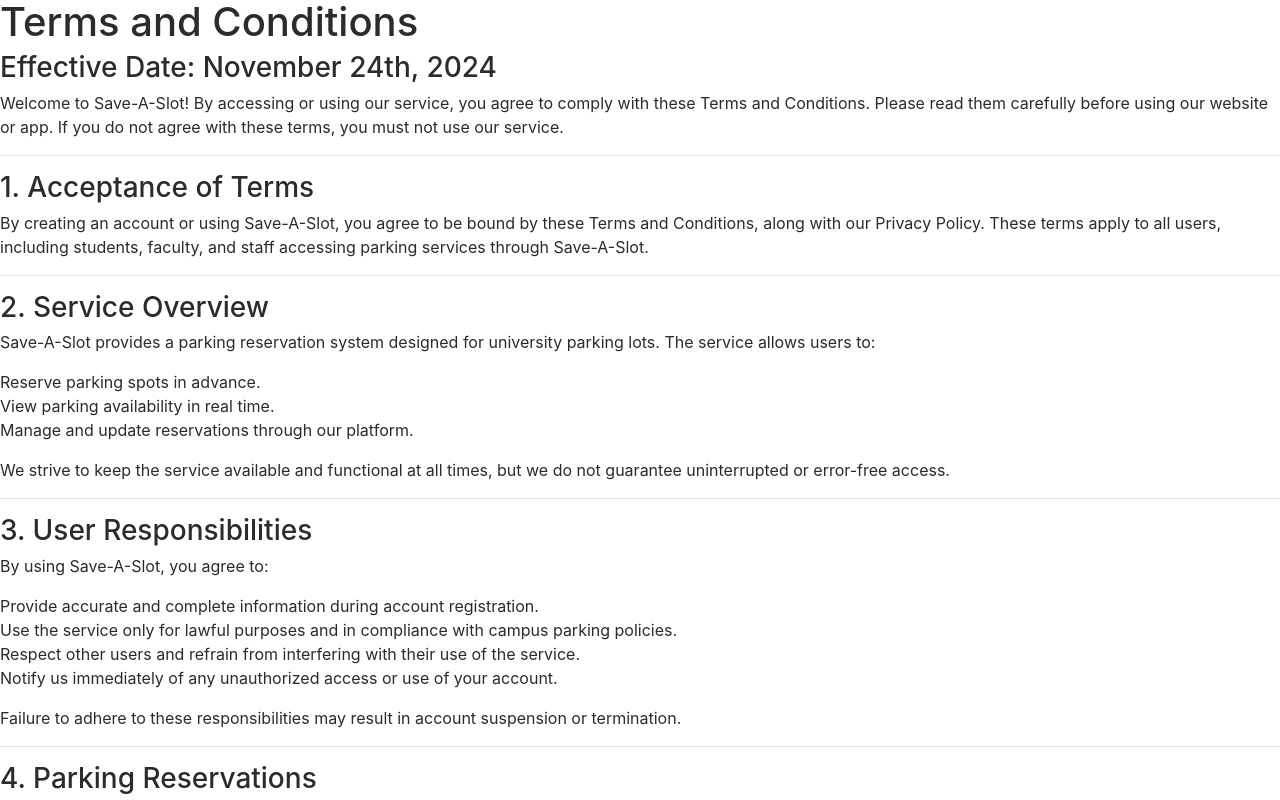
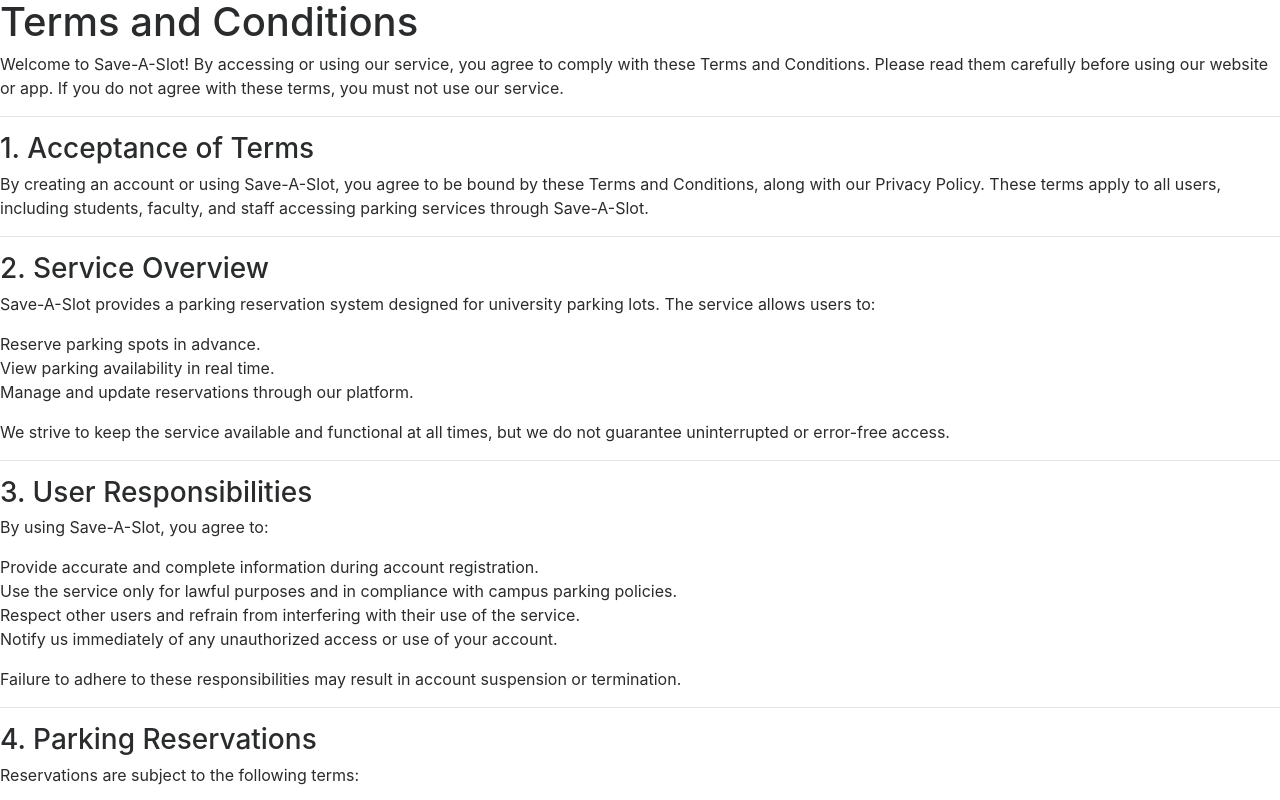
Before and after one commit to 4xRabbani/Save-A-Slot-Final, a React (Vite) app: page /terms in a window 1280 px wide. Shown: the top 800 px of the page. Built offline with nearby package versions, Linux system fonts and the light colour scheme.

Commit message:
Minor Changes for icons

```diff
--- a/src/components/landing_page/header/Header.jsx
+++ b/src/components/landing_page/header/Header.jsx
@@ -17,7 +17,11 @@
         <header>
           <div className="container row justify-content-between">
             <div className="col-2">
+              <a
+              href="https://www.umb.edu/#"
+              >
               <img src={logo} alt="logo" />
+              </a>
             </div>
             <div className="col-6 text-right">
               <a
--- a/src/components/shared/footer/Footer.jsx
+++ b/src/components/shared/footer/Footer.jsx
@@ -11,7 +11,7 @@
 
       {/* Google Play Button */}
       <a href="https://play.google.com/store/apps" target="_blank" rel="noopener noreferrer">
-        <img src={playStoreBadge} alt="Get it on Google Play" style={{ height: '80px' }} />
+        <img src={playStoreBadge} alt="Get it on Google Play" style={{ height: '55px' }} />
       </a>
     </div>
   );
@@ -44,7 +44,7 @@
               Meet the Team
             </a>
           </div>
-          <div className="align-self-center text-center text-md-left my-2 ">
+          <div className="align-self-center text-center text-md-left">
             <DownloadButtons />
           </div>
       </div>
--- a/src/components/shared/privacy/privacy.jsx
+++ b/src/components/shared/privacy/privacy.jsx
@@ -1,7 +1,7 @@
 function Privacy() {
     return(
         <div>
-            <h1>Effective Date: November 24th, 2024</h1>
+            <h1>Privacy Policy</h1>
             <p>
                 Welcome to Save-A-Slot! Your privacy is important to us.
                 This Privacy Policy explains how we collect, use, and protect your information.
--- a/src/components/shared/terms/terms.jsx
+++ b/src/components/shared/terms/terms.jsx
@@ -3,8 +3,6 @@
     return(
         <div>
             <h1>Terms and Conditions</h1>
-
-            <h3>Effective Date: November 24th, 2024</h3>
                 <p>
                     Welcome to Save-A-Slot! By accessing or using our service, you agree to comply with these Terms and Conditions.
                     Please read them carefully before using our website or app.
```
Also changed, not shown: public/playstore.png.
